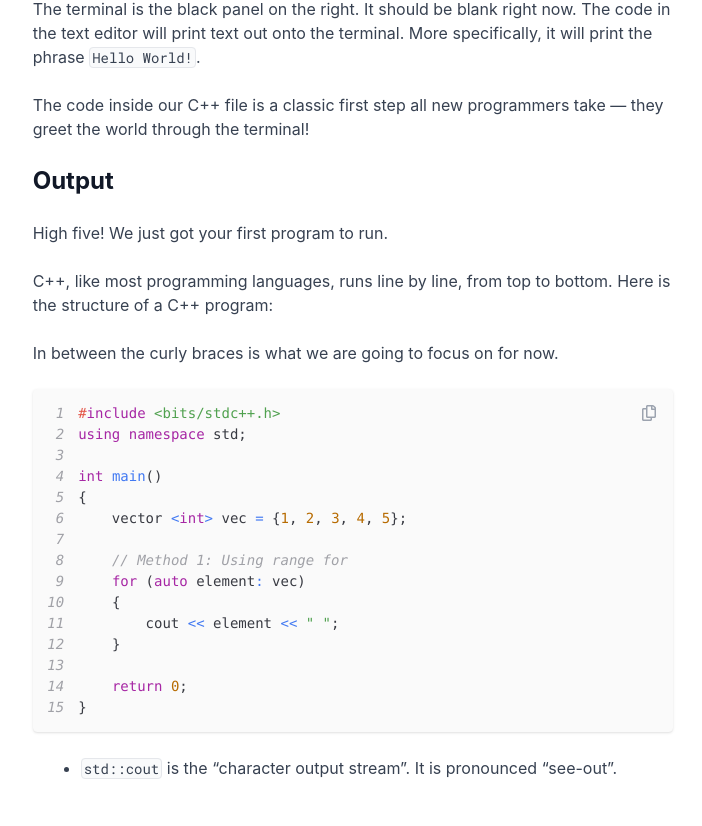
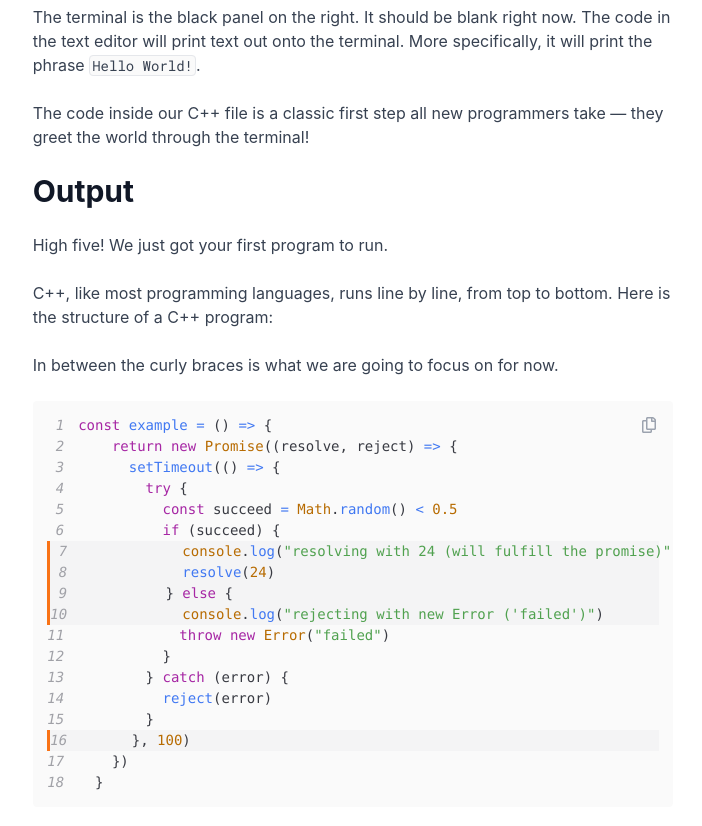
Before and after one commit to sundaray/tusar-nextjs-blog, a Next.js app: page /blog/first-blog in a window 1280 px wide. Shown: the part 1051-1877 px from the top of the page, without its empty margins (74-776 px from the left). Built offline with nearby package versions, Linux system fonts and the light colour scheme.

Commit message:
fixed the syntax highlight colors

```diff
--- a/src/components/codesnippets/first-blog.js
+++ b/src/components/codesnippets/first-blog.js
@@ -1,15 +1,18 @@
-export const code = `#include <bits/stdc++.h>
-using namespace std;
-
-int main()
-{
-    vector <int> vec = {1, 2, 3, 4, 5};
-
-    // Method 1: Using range for
-    for (auto element: vec)
-    {
-        cout << element << " ";
-    }
-
-    return 0;
-}`;
+export const code = `const example = () => {
+    return new Promise((resolve, reject) => {
+      setTimeout(() => {
+        try {
+          const succeed = Math.random() < 0.5
+          if (succeed) {
+            console.log("resolving with 24 (will fulfill the promise)")
+            resolve(24)
+          } else {
+            console.log("rejecting with new Error ('failed')")
+            throw new Error("failed")
+          }
+        } catch (error) {
+          reject(error)
+        }
+      }, 100)
+    })
+  }`;
--- a/src/components/post/CodeBlock.js
+++ b/src/components/post/CodeBlock.js
@@ -30,8 +30,8 @@ const CodeBlock = ({ children, highlight = [], language }) => {
 
       <SyntaxHighlighter
         className={`${
-          language === "cpp"
-            ? "synatx-cpp shadow text-sm"
+          language === "jsx"
+            ? "syntax-jsx text-sm"
             : language === "json"
             ? "syntax-json"
             : ""
@@ -43,7 +43,8 @@ const CodeBlock = ({ children, highlight = [], language }) => {
         lineProps={(lineNumber) => {
           let style = { display: "block" };
           if (highlight.includes(lineNumber)) {
-            style.backgroundColor = "#404040";
+            style.backgroundColor = "#f4f4f5";
+            style.borderLeft = "solid 3px #f97316";
           }
           return { style };
         }}
--- a/src/components/post/Highlight.js
+++ b/src/components/post/Highlight.js
@@ -2,7 +2,7 @@ import React from "react";
 
 const Highlight = ({ children }) => {
   return (
-    <span className="border rounded font-robotoMono text-sm bg-gray-50 text-gray-700 px-0.5">
+    <span className="border rounded font-robotoMono text-sm bg-zinc-50 text-gray-700 px-0.5">
       {children}
     </span>
   );
--- a/src/components/post/Note.js
+++ b/src/components/post/Note.js
@@ -2,7 +2,7 @@ import React from "react";
 
 const Note = ({ children }) => {
   return (
-    <div className="border-l-4 border-orange-500 bg-gray-50 pl-4 py-4 rounded">
+    <div className="border-l-4 border-orange-500 bg-zinc-50 pl-4 py-4 rounded">
       {children}
     </div>
   );
--- a/src/pages/blog/first-blog.js
+++ b/src/pages/blog/first-blog.js
@@ -73,7 +73,9 @@ const Home = () => {
       <p>
         In between the curly braces is what we are going to focus on for now.
       </p>
-      <CodeBlock language="cpp">{code}</CodeBlock>
+      <CodeBlock language="jsx" highlight={[7, 8, 9, 10, 16]}>
+        {code}
+      </CodeBlock>
       <List>
         <li>
           <Highlight>std::cout</Highlight> is the “character output stream”. It
--- a/src/styles/globals.css
+++ b/src/styles/globals.css
@@ -24,7 +24,7 @@
 
   @layer components {
     .heading-2 {
-      @apply text-2xl font-bold;
+      @apply text-3xl font-bold;
     }
   }
 
```
